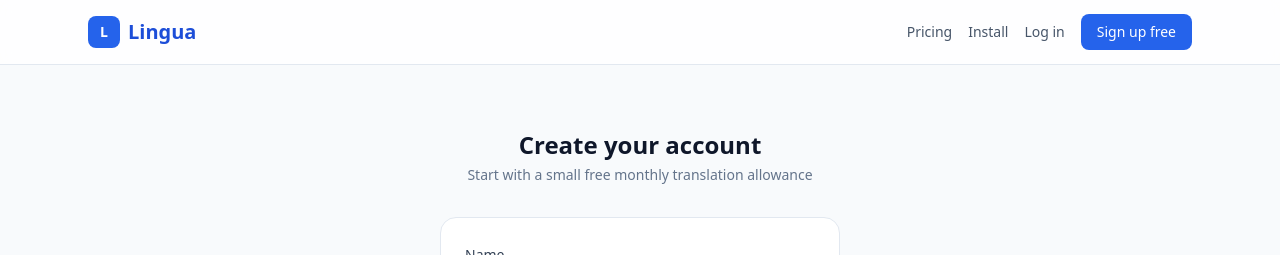
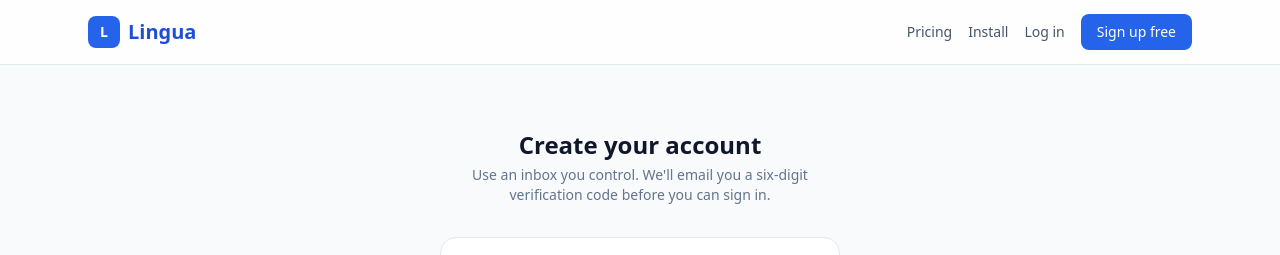
Before and after one commit to kyawgyi071766-byte/lingua-bridge-releases, a Next.js app in the folder Lingua-Bridge-v1.0.35-UNREAD-ACCURACY-CANDIDATE-source/: page /signup in a window 1280 px wide. Shown: the top 255 px of the page. Built offline with nearby package versions, Linux system fonts and the light colour scheme; no server answers.

Commit message:
Update account signup and password-recovery UI for six-digit email codes

```diff
--- a/Lingua-Bridge-v1.0.35-UNREAD-ACCURACY-CANDIDATE-source/src/app/signup/page.tsx
+++ b/Lingua-Bridge-v1.0.35-UNREAD-ACCURACY-CANDIDATE-source/src/app/signup/page.tsx
@@ -29,7 +29,7 @@ export default function SignupPage() {
     const data = await res.json().catch(() => ({}));
     setLoading(false);
     if (res.ok && data.needsVerification) {
-      setMessage('Account created. Check your email and click the verification link before logging in.');
+      router.push('/verify-email?email=' + encodeURIComponent(data.email || email));
       return;
     }
     if (res.ok) {
@@ -43,7 +43,7 @@ export default function SignupPage() {
   return (
     <div className="max-w-md mx-auto px-6 py-16">
       <h1 className="text-2xl font-bold text-center">Create your account</h1>
-      <p className="text-center text-slate-500 text-sm mt-1">Start with a small free monthly translation allowance</p>
+      <p className="text-center text-slate-500 text-sm mt-1">Use an inbox you control. We'll email you a six-digit verification code before you can sign in.</p>
       <form onSubmit={submit} className="mt-8 space-y-4 bg-white border border-slate-200 rounded-2xl p-6">
         {error && <div className="bg-red-50 text-red-700 text-sm p-3 rounded-lg">{error}</div>}
         {message && <div className="bg-green-50 text-green-700 text-sm p-3 rounded-lg">{message}</div>}
```
